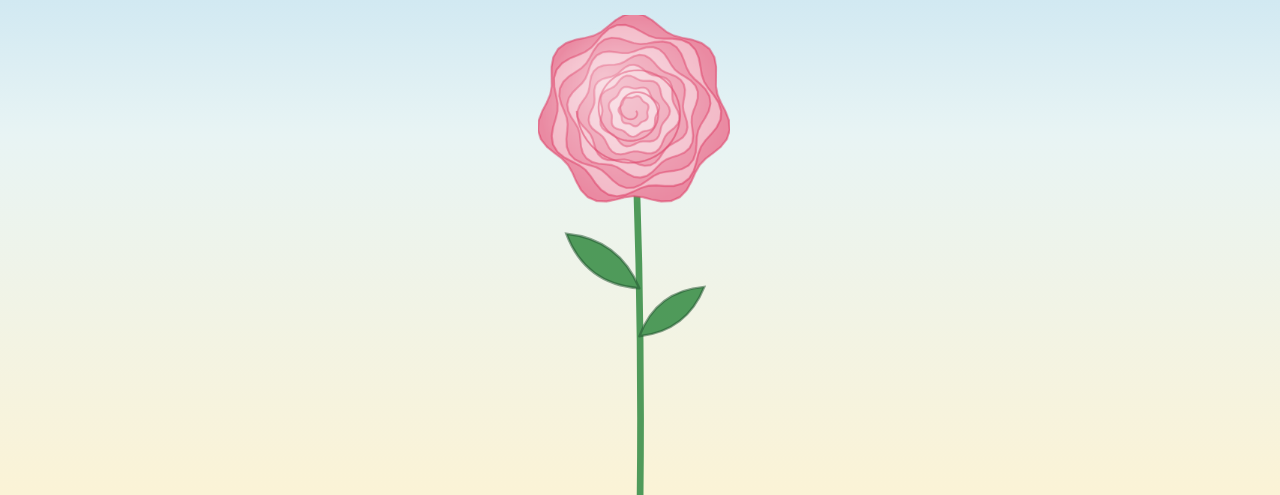
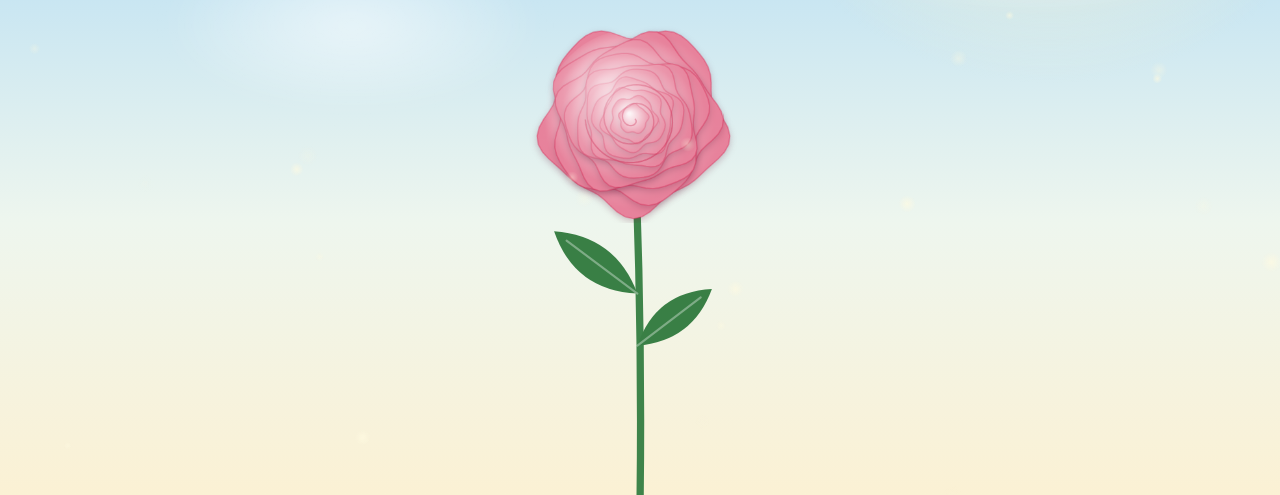
Before and after one commit to vuphucloc34-eng/vuon-hoa-cua-loc, a plain HTML site: page index.html in a window 1280 px wide. Shown: the part 305-800 px from the top of the page. Drawn offline with nearby package versions, Linux system fonts and the light colour scheme; a web font is replaced by a local one.

Commit message:
nang cap

```diff
--- a/index.html
+++ b/index.html
@@ -5,56 +5,64 @@
 <meta name="viewport" content="width=device-width, initial-scale=1, viewport-fit=cover">
 <title>Dành bạn, cả một vườn thương</title>
 <link rel="preconnect" href="https://fonts.googleapis.com">
-<link href="https://fonts.googleapis.com/css2?family=Noto+Serif:ital,wght@0,400;0,600;1,400&display=swap" rel="stylesheet">
+<link href="https://fonts.googleapis.com/css2?family=Noto+Serif:wght@400;600&family=Playfair+Display:ital,wght@0,500;1,400;1,500&display=swap" rel="stylesheet">
 <style>
-:root{
-  --sky1:#9fd0ee;--sky2:#e8f4f4;--sky3:#fbf3d6;
-  --ink:#4a4150;--soft:#8a7f8f;--card:rgba(255,253,249,.95);--rose:#d9647e;--line:#c9bfc9;
-  --btn:rgba(255,255,255,.82);
-  box-sizing:border-box;
-  padding-top:env(safe-area-inset-top,0px);padding-bottom:env(safe-area-inset-bottom,0px);
-}
-@media (prefers-color-scheme:dark){:root:not([data-theme="light"]){--card:rgba(40,34,46,.95);--ink:#f1e8ee;--soft:#c3b6c4;--line:#6b5f70;--btn:rgba(40,34,46,.82)}}
-:root[data-theme="dark"]{--card:rgba(40,34,46,.95);--ink:#f1e8ee;--soft:#c3b6c4;--line:#6b5f70;--btn:rgba(40,34,46,.82)}
+:root{--ink:#4a4150;--soft:#8a7f8f;--rose:#d9647e;--paper:rgba(255,252,247,.96);--btn:rgba(255,255,255,.8);
+  --serif:"Noto Serif",Georgia,serif;--disp:"Playfair Display",Georgia,serif}
 *{box-sizing:border-box}
 html,body{height:100%;margin:0}
-body{background:linear-gradient(#9fd0ee,#e8f4f4 55%,#fbf3d6);font-family:"Noto Serif",Georgia,"Times New Roman",serif;color:var(--ink);overflow:hidden}
-canvas{position:fixed;inset:0;width:100%;height:100%;display:block}
-.sky{position:fixed;inset:0;pointer-events:none;background:
- radial-gradient(ellipse 22% 7% at 20% 18%,rgba(255,255,255,.75),transparent 70%),
- radial-gradient(ellipse 26% 8% at 72% 12%,rgba(255,255,255,.7),transparent 70%),
- radial-gradient(ellipse 20% 6% at 55% 30%,rgba(255,255,255,.55),transparent 70%)}
-.title{position:fixed;left:0;right:0;top:20%;text-align:center;padding:0 24px;transition:opacity 1s;pointer-events:none}
-.title h1{margin:0;font-weight:400;font-style:italic;font-size:clamp(24px,5vw,38px);color:#5b5163}
-.title p{margin:10px 0 0;font-size:13px;color:var(--soft)}
-.dedic{position:fixed;left:18px;top:calc(14px + env(safe-area-inset-top,0px));font-style:italic;font-size:14px;color:#5b5163;opacity:0;transition:opacity 1.4s}
-.bar{position:fixed;left:0;right:0;bottom:calc(18px + env(safe-area-inset-bottom,0px));display:flex;justify-content:center;gap:10px;opacity:0;pointer-events:none;transition:opacity .8s}
+body{font-family:var(--serif);color:var(--ink);overflow:hidden;
+  background:linear-gradient(#8ec5ea 0%,#c9e6f2 38%,#eef6ee 66%,#fbf1d4 100%)}
+canvas{position:fixed;inset:0;width:100%;height:100%;display:block;touch-action:manipulation}
+.sky{position:fixed;inset:0;pointer-events:none;overflow:hidden;
+  background:radial-gradient(circle 38vmax at 82% 6%,rgba(255,244,205,.95),rgba(255,244,205,0) 70%)}
+.cl{position:absolute;width:46vw;height:13vw;border-radius:50%;filter:blur(14px);opacity:.8;
+  background:radial-gradient(ellipse at 50% 55%,#fff 0,rgba(255,255,255,.0) 70%);animation:drift 90s linear infinite alternate}
+.cl:nth-child(1){top:7%;left:-8%}
+.cl:nth-child(2){top:17%;left:48%;width:38vw;animation-duration:120s;animation-direction:alternate-reverse}
+.cl:nth-child(3){top:30%;left:12%;width:30vw;opacity:.55;animation-duration:150s}
+@keyframes drift{to{transform:translateX(14vw)}}
+.title{position:fixed;left:0;right:0;top:17%;text-align:center;padding:0 24px;pointer-events:none;transition:opacity 1.2s}
+.title h1{margin:0;font:italic 500 clamp(28px,6vw,46px)/1.2 var(--disp);color:#5a4a66;animation:in 2.4s .3s both}
+.title p{margin:14px 0 0;font-size:13px;color:var(--soft);animation:in 2s 1.6s both,pulse 3s 3.6s infinite}
+@keyframes in{from{opacity:0;transform:translateY(8px)}to{opacity:1;transform:none}}
+@keyframes pulse{50%{opacity:.45}}
+.dedic{position:fixed;left:20px;top:calc(16px + env(safe-area-inset-top,0px));font:italic 400 17px var(--disp);color:#5a4a66;opacity:0;transition:opacity 2s}
+.bar{position:fixed;left:0;right:0;bottom:calc(20px + env(safe-area-inset-bottom,0px));display:flex;justify-content:center;gap:10px;opacity:0;pointer-events:none;transition:opacity .9s}
 .bar.on{opacity:1;pointer-events:auto}
-button{font:inherit;font-size:13px;color:var(--ink);background:var(--btn);border:1px solid rgba(255,255,255,.7);border-radius:999px;padding:9px 18px;cursor:pointer;backdrop-filter:blur(6px)}
-button:hover{background:#fff;color:#3a3140}
+button{font:inherit;font-size:13px;color:var(--ink);background:var(--btn);border:1px solid rgba(255,255,255,.8);border-radius:999px;padding:10px 20px;cursor:pointer;backdrop-filter:blur(8px);box-shadow:0 4px 16px rgba(90,60,100,.12);transition:transform .2s,background .2s}
+button:hover{background:#fff;transform:translateY(-1px)}
 button:focus-visible{outline:2px solid var(--rose);outline-offset:2px}
-.veil{position:fixed;inset:0;display:flex;align-items:center;justify-content:center;padding:16px;background:rgba(255,255,255,.12);opacity:0;pointer-events:none;transition:opacity .9s}
+.veil{position:fixed;inset:0;display:flex;align-items:center;justify-content:center;padding:16px;background:radial-gradient(circle,rgba(255,255,255,.28),rgba(60,40,80,.22));opacity:0;pointer-events:none;transition:opacity 1.1s;backdrop-filter:blur(2px)}
 .veil.on{opacity:1;pointer-events:auto}
-.card{width:min(400px,100%);max-height:88vh;overflow:auto;background:var(--card);border-radius:6px;padding:28px 30px 24px;text-align:center;box-shadow:0 18px 50px rgba(70,60,90,.28);transform:translateY(14px);transition:transform .9s}
+.card{position:relative;width:min(420px,100%);max-height:90vh;overflow:auto;background:var(--paper);border-radius:4px;padding:38px 34px 30px;text-align:center;
+  box-shadow:0 30px 80px rgba(60,40,80,.35),0 2px 0 rgba(255,255,255,.8) inset;transform:translateY(26px) scale(.97);transition:transform 1.1s cubic-bezier(.2,.8,.2,1)}
+.card::before{content:"";position:absolute;inset:9px;border:1px solid rgba(217,100,126,.35);border-radius:2px;pointer-events:none}
 .veil.on .card{transform:none}
-.card .ico{font-size:22px;color:var(--rose)}
-.card .to{margin:6px 0 14px;font-style:italic;font-size:15px}
-.card h2{margin:0 0 18px;font-weight:600;font-size:clamp(24px,6vw,30px);line-height:1.35}
-.card p{margin:0 0 12px;font-size:14px;line-height:1.85}
-.card .end{font-style:italic;font-size:16px;margin-top:16px}
-.card button{margin-top:10px;background:none;border:0;border-bottom:1px solid var(--line);border-radius:0;padding:4px 2px;color:var(--soft)}
-@media (prefers-reduced-motion:reduce){*{transition:none!important}}
+.card>*{opacity:0}
+.veil.on .card>*{animation:in 1s both}
+.veil.on .card>:nth-child(1){animation-delay:.5s}.veil.on .card>:nth-child(2){animation-delay:.8s}
+.veil.on .card>:nth-child(3){animation-delay:1.2s}.veil.on .card>:nth-child(4){animation-delay:1.8s}
+.veil.on .card>:nth-child(5){animation-delay:2.3s}.veil.on .card>:nth-child(6){animation-delay:2.8s}
+.veil.on .card>:nth-child(7){animation-delay:3.3s}.veil.on .card>:nth-child(8){animation-delay:3.7s}
+.ico{font-size:24px;color:var(--rose)}
+.to{margin:8px 0 14px;font:italic 400 17px var(--disp)}
+h2{margin:0 0 20px;font:italic 500 clamp(26px,6.4vw,32px)/1.35 var(--disp);color:#5a3f63}
+.card p{margin:0 0 13px;font-size:14px;line-height:1.9}
+.end{font:italic 400 18px var(--disp);margin-top:18px;color:#7a4a68}
+.card button{margin-top:14px;background:none;border:0;border-bottom:1px solid #c9bfc9;border-radius:0;padding:4px 2px;color:var(--soft);box-shadow:none;backdrop-filter:none}
+@media (prefers-reduced-motion:reduce){*{animation-duration:.01s!important;transition-duration:.01s!important}}
 </style>
 </head>
 <body>
-<div class="sky"></div>
+<div class="sky"><i class="cl"></i><i class="cl"></i><i class="cl"></i></div>
 <canvas id="c" aria-hidden="true"></canvas>
 <div class="title" id="title"><h1>Từ một bông hoa nhỏ…</h1><p>Chạm vào hoa, một điều dịu dàng đang chờ bạn</p></div>
 <div class="dedic" id="dedic">Dành bạn, cả một vườn thương.</div>
 <div class="veil" id="veil" role="dialog" aria-label="Thiệp chúc mừng">
   <div class="card">
     <div class="ico">✿</div>
-    <div class="to">Gửi bạn thương mến,</div>
+    <div class="to" id="to">Gửi bạn thương mến,</div>
     <h2>Mong những<br>điều đẹp đẽ<br>luôn nở bên bạn.</h2>
     <p>Một bông hoa có thể làm một ngày thêm đẹp.<br>Còn bạn, làm thế giới này dịu dàng hơn.</p>
     <p>Nhân ngày 20/10, chúc bạn luôn được yêu thương, trân trọng và có thật nhiều niềm vui. Mong bạn đủ bình yên để tận hưởng những điều nhỏ bé, đủ tự tin để theo đuổi những điều mình yêu.</p>
@@ -67,115 +75,142 @@ button:focus-visible{outline:2px solid var(--rose);outline-offset:2px}
 
 <script>
 (function(){
-var cv=document.getElementById('c'),ctx=cv.getContext('2d');
-var W,H,dpr=Math.min(window.devicePixelRatio||1,2);
-var reduce=window.matchMedia('(prefers-reduced-motion:reduce)').matches;
-var $=function(id){return document.getElementById(id)};
+var $=function(i){return document.getElementById(i)};
+var cv=$('c'),ctx=cv.getContext('2d'),W,H,dpr=Math.min(devicePixelRatio||1,2);
+var reduce=matchMedia('(prefers-reduced-motion:reduce)').matches;
 function rnd(a,b){return a+Math.random()*(b-a)}
 function clamp(x){return x<0?0:x>1?1:x}
 function ease(x){return 1-Math.pow(1-x,3)}
 
-/* rose sprites */
-var PAL=[[345,70,76],[350,78,70],[12,80,76],[28,82,78],[100,48,76],[130,42,74],[205,60,76],[48,70,84],[330,60,82],[0,0,96]];
+/* ?ten=Lan để gửi riêng từng người */
+var nm=(new URLSearchParams(location.search).get('ten')||'').trim().slice(0,30);
+if(nm){$('to').textContent='Gửi '+nm+' thương mến,';$('dedic').textContent='Dành cho '+nm+', cả một vườn thương.';document.title='Dành cho '+nm+', cả một vườn thương'}
+
+/* hoa hồng: mỗi vòng cánh có đổ bóng + dải sáng */
+var PAL=[[345,68,78],[350,78,72],[12,80,78],[28,82,80],[100,46,78],[135,40,76],[205,62,78],[48,72,86],[330,58,84],[0,0,97],[270,40,84]];
 function makeRose(h,s,l){
-  var S=256,c=document.createElement('canvas');c.width=c.height=S;var g=c.getContext('2d');
-  g.translate(S/2,S/2);
-  var N=9;
+  var S=320,c=document.createElement('canvas');c.width=c.height=S;var g=c.getContext('2d');
+  g.translate(S/2,S/2);var N=10,R0=138;
   for(var k=0;k<N;k++){
-    var rad=122*(1-k/(N+.5));
+    var rad=R0*(1-k/(N+.7));
     g.beginPath();
-    for(var a=0;a<=64;a++){
-      var t=a/64*Math.PI*2,r=rad*(1+.07*Math.sin(7*t+k*1.3));
-      var x=Math.cos(t)*r,y=Math.sin(t)*r;
-      a?g.lineTo(x,y):g.moveTo(x,y);
-    }
+    for(var a=0;a<=72;a++){var t=a/72*6.2832,r=rad*(1+.08*Math.sin(5*t+k*1.7)+.03*Math.sin(9*t+k));
+      var x=Math.cos(t)*r,y=Math.sin(t)*r;a?g.lineTo(x,y):g.moveTo(x,y)}
     g.closePath();
-    g.fillStyle='hsl('+h+','+s+'%,'+(l+(k%2?7:-3)+k*.8)+'%)';g.fill();
-    g.strokeStyle='hsla('+h+','+s+'%,'+(l-22)+'%,.55)';g.lineWidth=2.6;g.stroke();
+    g.save();g.shadowColor='rgba(110,40,70,.30)';g.shadowBlur=12;g.shadowOffsetY=4;
+    var gr=g.createRadialGradient(-rad*.3,-rad*.38,rad*.1,0,0,rad);
+    gr.addColorStop(0,'hsl('+h+','+s+'%,'+Math.min(96,l+14+k*.5)+'%)');
+    gr.addColorStop(1,'hsl('+h+','+s+'%,'+(l-7)+'%)');
+    g.fillStyle=gr;g.fill();g.restore();
+    g.strokeStyle='hsla('+h+','+s+'%,'+(l-26)+'%,.42)';g.lineWidth=2;g.stroke();
   }
   g.beginPath();
-  for(var q=0;q<=140;q++){var tt=q/140*Math.PI*5,rr=3+tt*5.2;g.lineTo(Math.cos(tt)*rr*.9,Math.sin(tt)*rr*.9)}
-  g.strokeStyle='hsla('+h+','+s+'%,'+(l-26)+'%,.6)';g.lineWidth=2.4;g.stroke();
-  var gr=g.createRadialGradient(-40,-45,5,0,0,125);
-  gr.addColorStop(0,'rgba(255,255,255,.4)');gr.addColorStop(1,'rgba(255,255,255,0)');
-  g.fillStyle=gr;g.beginPath();g.arc(0,0,122,0,7);g.fill();
+  for(var q=0;q<=150;q++){var tt=q/150*15.7,rr=2+tt*4.6;g.lineTo(Math.cos(tt)*rr,Math.sin(tt)*rr)}
+  g.strokeStyle='hsla('+h+','+s+'%,'+(l-30)+'%,.55)';g.lineWidth=2.2;g.stroke();
+  var hl=g.createRadialGradient(-48,-55,4,-20,-20,120);
+  hl.addColorStop(0,'rgba(255,255,255,.55)');hl.addColorStop(1,'rgba(255,255,255,0)');
+  g.fillStyle=hl;g.beginPath();g.arc(0,0,R0,0,7);g.fill();
   return c;
 }
 var sprites=PAL.map(function(p){return makeRose(p[0],p[1],p[2])});
 
-/* flowers */
-var flowers=[],hero,start=0,mode='intro';
+var flowers=[],grass=[],petals=[],pollen=[],flies=[],hero,start=0,last=0,mode='intro',px=.5,spx=.5;
 function build(){
-  W=innerWidth;H=innerHeight;
-  cv.width=W*dpr;cv.height=H*dpr;ctx.setTransform(dpr,0,0,dpr,0,0);
-  flowers=[];
-  var n=W<600?34:62;
-  for(var i=0;i<n;i++){
-    var d=Math.pow(Math.random(),.8);
-    var bud=Math.random()<.14;
-    flowers.push({x:rnd(-.02,1.02)*W,hy:H*(.42+.55*d),r:(W<600?12:16)+d*(W<600?34:46),
-      sp:Math.floor(Math.random()*PAL.length),bud:bud,bh:rnd(190,215),ph:rnd(0,6.28),
-      delay:rnd(.2,3.2),dur:rnd(1.6,2.6),d:d,hero:false});
+  W=innerWidth;H=innerHeight;cv.width=W*dpr;cv.height=H*dpr;ctx.setTransform(dpr,0,0,dpr,0,0);
+  var sm=W<600;flowers=[];
+  for(var i=0;i<(sm?38:70);i++){
+    var d=Math.pow(Math.random(),.85);
+    flowers.push({x:rnd(-.03,1.03)*W,hy:H*(.40+.56*d),r:(sm?11:14)+d*(sm?36:50),sp:Math.floor(Math.random()*PAL.length),
+      bud:Math.random()<.13,ph:rnd(0,6.28),delay:rnd(.2,3.4),dur:rnd(1.7,2.8),d:d});
   }
   flowers.sort(function(a,b){return a.d-b.d});
-  hero={x:W/2,hy:H*.52,r:Math.min(W,H)*.12,sp:0,bud:false,ph:0,delay:0,dur:2.6,d:2,hero:true};
+  hero={x:W/2,hy:H*.53,r:Math.min(W,H)*.13,sp:0,bud:false,ph:0,delay:0,dur:2.8,d:1.2};
+  grass=[];for(var j=0;j<W/5;j++)grass.push({x:rnd(-10,W+10),h:rnd(30,Math.min(130,H*.16)),ph:rnd(0,6.28),hue:rnd(110,145),l:rnd(30,50)});
+  pollen=[];for(var k=0;k<36;k++)pollen.push({x:rnd(0,W),y:rnd(0,H),r:rnd(1,2.6),sp:rnd(4,14),ph:rnd(0,6.28)});
+  flies=[];for(var m=0;m<3;m++)flies.push({ax:rnd(.2,.8),ay:rnd(.3,.6),fx:rnd(.15,.3),fy:rnd(.2,.4),ph:rnd(0,6),hue:[330,45,205][m]});
 }
-function leaf(x,y,ang,len,k){
+function leaf(x,y,ang,len,k,sh){
   ctx.save();ctx.translate(x,y);ctx.rotate(ang);ctx.scale(k,k);
-  ctx.beginPath();ctx.moveTo(0,0);ctx.quadraticCurveTo(len*.5,-len*.32,len,0);ctx.quadraticCurveTo(len*.5,len*.3,0,0);
-  ctx.fillStyle='#4f9a5a';ctx.fill();ctx.strokeStyle='rgba(30,80,45,.5)';ctx.lineWidth=1;ctx.stroke();ctx.restore();
+  ctx.beginPath();ctx.moveTo(0,0);ctx.quadraticCurveTo(len*.5,-len*.34,len,0);ctx.quadraticCurveTo(len*.5,len*.32,0,0);
+  ctx.fillStyle='hsl(130,38%,'+(36+sh)+'%)';ctx.fill();
+  ctx.strokeStyle='rgba(255,255,255,.35)';ctx.lineWidth=.8;ctx.beginPath();ctx.moveTo(0,0);ctx.lineTo(len*.85,0);ctx.stroke();ctx.restore();
 }
 function draw(f,t){
   var p=clamp((t-f.delay)/f.dur);if(p<=0)return;
-  var e=ease(p),sway=reduce?0:Math.sin(t*1.1+f.ph)*(3+f.r*.06);
-  var baseY=H+10,topY=baseY-(baseY-f.hy)*e;
-  var hx=f.x+sway;
-  var cx=f.x-sway*.4,cy=(baseY+topY)/2;
+  var e=ease(p),sw=reduce?0:Math.sin(t*1.1+f.ph)*(3+f.r*.06)+(spx-.5)*(10+f.d*26);
+  var baseY=H+12,topY=baseY-(baseY-f.hy)*e,hx=f.x+sw,cx=f.x-sw*.4,cy=(baseY+topY)/2;
+  var back=f.d<.4,al=.7+.3*Math.min(1,f.d);
+  ctx.globalAlpha=al;
   ctx.beginPath();ctx.moveTo(f.x,baseY);ctx.quadraticCurveTo(cx,cy,hx,topY);
-  ctx.strokeStyle='#4f9a5a';ctx.lineWidth=Math.max(2,f.r*.07);ctx.lineCap='round';ctx.stroke();
-  var mid=.55,mx=f.x+(hx-f.x)*mid*mid+(cx-f.x)*2*mid*(1-mid),my=baseY+(topY-baseY)*mid;
-  var lk=clamp((p-.3)/.5)*Math.max(.5,f.r/40);
-  if(lk>0&&f.d>.15){leaf(mx,my,-2.5,38,lk);leaf(mx,my+f.r*.5,-.65,34,lk)}
-  var hp=clamp((p-.55)/.45),hs=ease(hp);
-  if(hs<=0)return;
-  if(f.bud){
-    ctx.save();ctx.translate(hx,topY);ctx.scale(hs,hs);ctx.rotate(sway*.01);
-    ctx.beginPath();ctx.ellipse(0,0,f.r*.34,f.r*.55,0,0,7);
-    ctx.fillStyle='hsl('+PAL[f.sp][0]+',70%,72%)';ctx.fill();ctx.strokeStyle='rgba(255,255,255,.7)';ctx.stroke();ctx.restore();return;
+  ctx.strokeStyle='hsl(130,36%,'+(back?52:38)+'%)';ctx.lineWidth=Math.max(2,f.r*.07);ctx.lineCap='round';ctx.stroke();
+  var lk=clamp((p-.3)/.5)*Math.max(.5,f.r/40),mx=(f.x+hx)/2-sw*.1,my=baseY+(topY-baseY)*.55;
+  if(lk>0&&f.d>.12){leaf(mx,my,-2.5,40,lk,back?10:0);leaf(mx,my+f.r*.5,-.65,36,lk,back?10:0)}
+  var hs=ease(clamp((p-.55)/.45));
+  if(hs>0){
+    if(f.bud){ctx.save();ctx.translate(hx,topY);ctx.scale(hs,hs);ctx.rotate(sw*.012);
+      ctx.beginPath();ctx.ellipse(0,0,f.r*.34,f.r*.56,0,0,7);
+      var bg=ctx.createLinearGradient(-f.r*.3,0,f.r*.3,0);bg.addColorStop(0,'hsl('+PAL[f.sp][0]+',72%,82%)');bg.addColorStop(1,'hsl('+PAL[f.sp][0]+',70%,66%)');
+      ctx.fillStyle=bg;ctx.fill();ctx.restore()}
+    else{var R=f.r*hs;ctx.drawImage(sprites[f.sp],hx-R,topY-R,R*2,R*2)}
   }
-  var R=f.r*hs;
-  ctx.save();ctx.globalAlpha=.9+.1*hs;
-  ctx.drawImage(sprites[f.sp],hx-R,topY-R,R*2,R*2);ctx.restore();
+  ctx.globalAlpha=1;
 }
+function drawGrass(t){
+  var gk=ease(clamp((t-.8)/2.6));
+  ctx.lineCap='round';
+  for(var i=0;i<grass.length;i++){var b=grass[i],h=b.h*gk,s=reduce?0:Math.sin(t*1.3+b.ph)*(h*.12)+(spx-.5)*h*.3;
+    ctx.beginPath();ctx.moveTo(b.x,H+2);ctx.quadraticCurveTo(b.x+s*.4,H-h*.55,b.x+s,H-h);
+    ctx.strokeStyle='hsl('+b.hue+',38%,'+b.l+'%)';ctx.lineWidth=2.4;ctx.stroke()}
+}
+function petal(x,y,burst){
+  if(petals.length>110)return;var a=rnd(0,6.28),v=burst?rnd(40,150):0;
+  petals.push({x:x,y:y,vx:Math.cos(a)*v,vy:Math.sin(a)*v-(burst?60:0),s:rnd(5,10),rot:rnd(0,6),vr:rnd(-2,2),ph:rnd(0,6),hue:[340,350,15,330,28][Math.floor(rnd(0,5))]});
+}
+function drawPetals(dt,t){
+  for(var i=petals.length-1;i>=0;i--){var p=petals[i];
+    p.vx*=.985;p.vy=p.vy*.985+(30-p.vy)*dt*.9;p.x+=(p.vx+Math.sin(t*1.6+p.ph)*22)*dt;p.y+=p.vy*dt;p.rot+=p.vr*dt;
+    if(p.y>H+20){petals.splice(i,1);continue}
+    ctx.save();ctx.translate(p.x,p.y);ctx.rotate(p.rot);ctx.scale(1,.55+.45*Math.abs(Math.sin(t*2+p.ph)));
+    ctx.beginPath();ctx.ellipse(0,0,p.s,p.s*.62,0,0,7);ctx.fillStyle='hsla('+p.hue+',75%,80%,.9)';ctx.fill();ctx.restore()}
+}
+function drawPollen(dt,t){
+  for(var i=0;i<pollen.length;i++){var o=pollen[i];o.y-=o.sp*dt;o.x+=Math.sin(t+o.ph)*8*dt;if(o.y<-6){o.y=H+6;o.x=rnd(0,W)}
+    var a=.35+.35*Math.sin(t*1.6+o.ph),g=ctx.createRadialGradient(o.x,o.y,0,o.x,o.y,o.r*4);
+    g.addColorStop(0,'rgba(255,250,225,'+a+')');g.addColorStop(1,'rgba(255,250,225,0)');ctx.fillStyle=g;ctx.beginPath();ctx.arc(o.x,o.y,o.r*4,0,7);ctx.fill()}
+}
+function drawFlies(t){
+  for(var i=0;i<flies.length;i++){var f=flies[i],x=W*(f.ax+.3*Math.sin(t*f.fx+f.ph)),y=H*(f.ay+.14*Math.sin(t*f.fy*1.7+f.ph*2));
+    var dir=Math.cos(t*f.fx+f.ph)>0?1:-1,fl=Math.abs(Math.sin(t*11+f.ph));
+    ctx.save();ctx.translate(x,y);ctx.rotate(Math.sin(t*f.fy*1.7+f.ph*2)*.4);ctx.scale(dir,1);
+    ctx.fillStyle='hsla('+f.hue+',75%,72%,.95)';
+    [-1,1].forEach(function(sd){ctx.save();ctx.scale(1,sd);ctx.rotate(-.3);ctx.scale(Math.max(.15,fl),1);
+      ctx.beginPath();ctx.ellipse(-6,-7,6,9,-.5,0,7);ctx.fill();ctx.beginPath();ctx.ellipse(-3,-2,4.5,5.5,.3,0,7);ctx.fill();ctx.restore()});
+    ctx.fillStyle='#5a4a66';ctx.fillRect(-1,-5,2,10);ctx.restore()}
+}
+var nextP=0;
 function frame(now){
-  var t=(now-start)/1000;
+  var t=(now-start)/1000,dt=Math.min(.05,(now-last)/1000||.016);last=now;spx+=(px-spx)*.06;
   ctx.clearRect(0,0,W,H);
-  if(mode==='garden'){flowers.forEach(function(f){draw(f,t)})}
-  draw(hero,mode==='intro'?t:99);
+  if(mode==='garden'){for(var i=0;i<flowers.length;i++)draw(flowers[i],t);drawGrass(t)}
+  draw(hero,mode==='intro'?t:t+100);
+  if(!reduce){drawPollen(dt,now/1000);
+    if(mode==='garden'&&t>3){if(now>nextP){petal(rnd(0,W),-10,false);nextP=now+rnd(350,800)}drawFlies(now/1000)}
+    drawPetals(dt,now/1000)}
   requestAnimationFrame(frame);
 }
 
-/* flow */
 var veil=$('veil'),bar=$('bar'),title=$('title'),dedic=$('dedic'),timer;
 function openCard(){veil.classList.add('on');bar.classList.remove('on')}
 function closeCard(){veil.classList.remove('on');bar.classList.add('on')}
-function grow(){
-  if(mode!=='intro')return;
-  mode='garden';start=performance.now();
-  title.style.opacity=0;dedic.style.opacity=1;
-  timer=setTimeout(openCard,reduce?300:4200);
-}
-function bloomAgain(){
-  clearTimeout(timer);veil.classList.remove('on');bar.classList.remove('on');
-  start=performance.now();
-}
-cv.addEventListener('click',grow);
-document.addEventListener('keydown',function(e){if(mode==='intro'&&(e.key==='Enter'||e.key===' ')){e.preventDefault();grow()}if(e.key==='Escape')closeCard()});
-$('close').onclick=closeCard;
-$('reread').onclick=openCard;
-$('replay').onclick=function(){bloomAgain();timer=setTimeout(function(){bar.classList.add('on')},4200)};
+function grow(){if(mode!=='intro')return;mode='garden';start=performance.now();title.style.opacity=0;dedic.style.opacity=1;timer=setTimeout(openCard,reduce?300:5200)}
+function bloomAgain(){clearTimeout(timer);veil.classList.remove('on');bar.classList.remove('on');petals=[];start=performance.now();
+  timer=setTimeout(function(){bar.classList.add('on')},5200)}
+cv.addEventListener('click',function(e){if(mode==='intro'){grow();return}if(!reduce)for(var i=0;i<14;i++)petal(e.clientX,e.clientY,true)});
+addEventListener('pointermove',function(e){px=e.clientX/W});
+addEventListener('keydown',function(e){if(mode==='intro'&&(e.key==='Enter'||e.key===' ')){e.preventDefault();grow()}if(e.key==='Escape')closeCard()});
+$('close').onclick=closeCard;$('reread').onclick=openCard;$('replay').onclick=bloomAgain;
 var rz;addEventListener('resize',function(){clearTimeout(rz);rz=setTimeout(build,150)});
-build();start=performance.now();requestAnimationFrame(frame);
+build();start=last=performance.now();requestAnimationFrame(frame);
 })();
 </script>
 </body>
```
